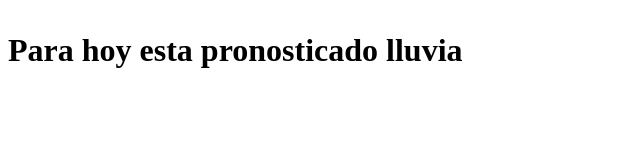
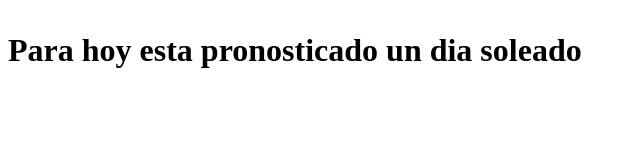
Before and after one commit to BrunoGarcia1973/repositiorioGIT-1-, a plain HTML site: page Mensaje-1.html in a window 1280 px wide. Shown: the whole page, without its empty margins (0-640 px from the left). Drawn offline with Linux system fonts and the light colour scheme.

Commit message:
cambio en rama2

```diff
--- a/Mensaje-1.html
+++ b/Mensaje-1.html
@@ -5,7 +5,7 @@
 </head>
 <body>
 
- <h1><p>Para hoy esta pronosticado lluvia</p></h1>
+ <h1><p>Para hoy esta pronosticado un dia soleado</p></h1>
 
 </body>
 </html>
```
